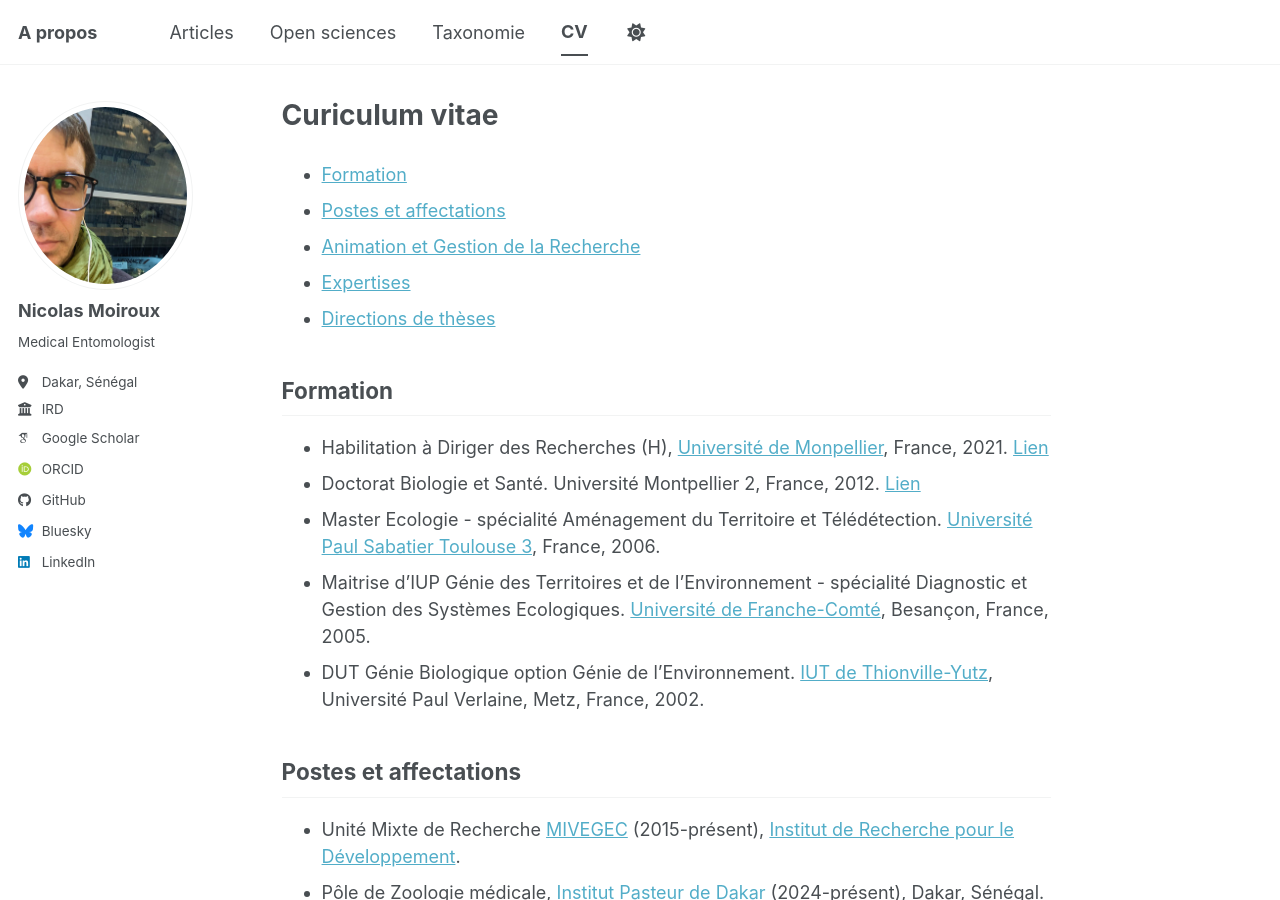
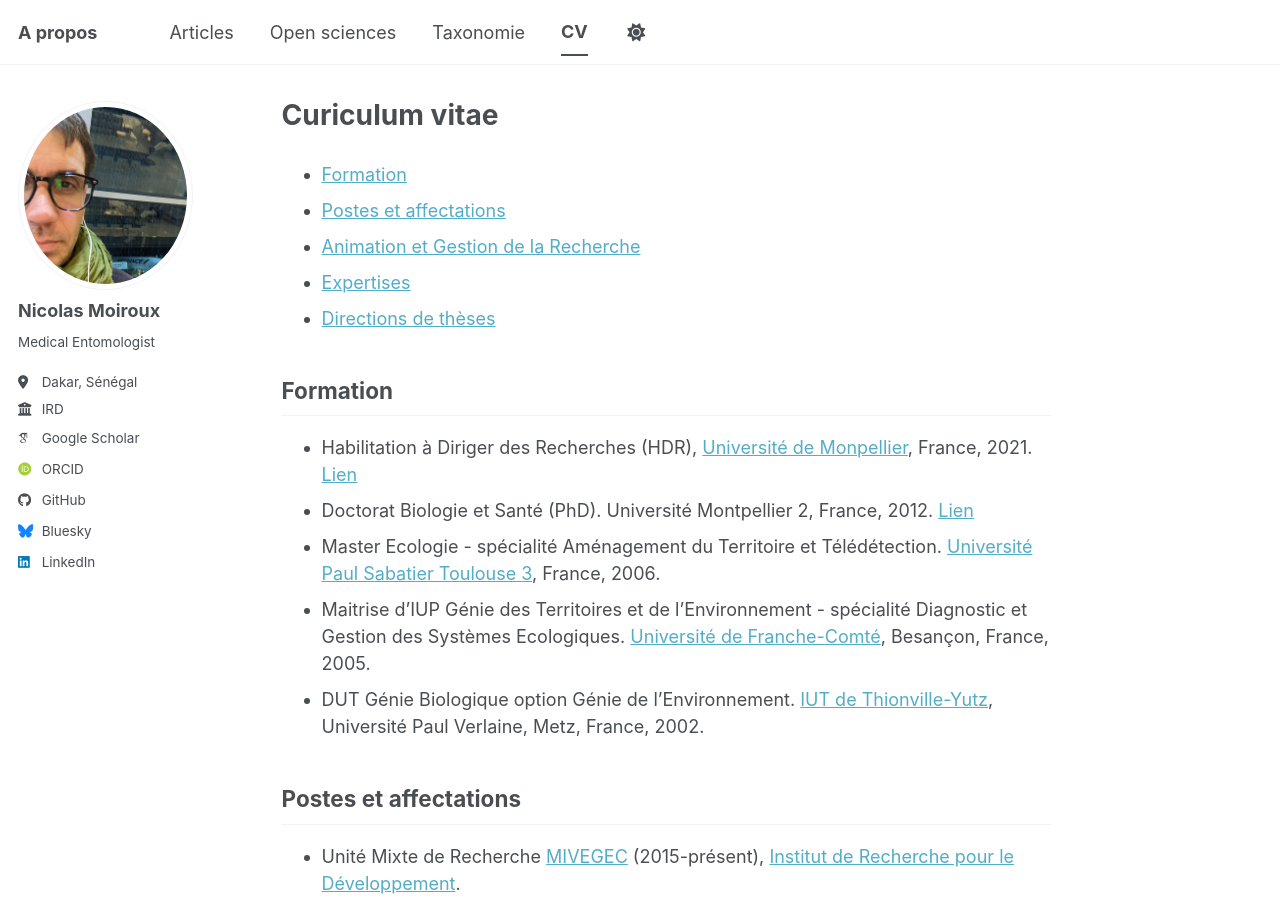
Before and after one commit to Nmoiroux/nmoiroux.github.io, a Jekyll site: the page built from _pages/cv.md, in a window 1280 px wide and 900 px high. Built offline with Jekyll 4.4.1, drawn with Linux system fonts in a browser that asks for light colours; some web fonts are replaced; a script bundle is joined from its source files by our own code; library files that are not in the unit come from our copies.

Commit message:
typo HDR cv

```diff
--- a/Rmarkdown/cv.Rmd
+++ b/Rmarkdown/cv.Rmd
@@ -12,8 +12,8 @@ output: github_document
 
 
 ## Formation
-* Habilitation à Diriger des Recherches (H), [Université de Monpellier](https://www.umontpellier.fr/), France, 2021. [Lien](https://hal.science/tel-03698171v1)
-* Doctorat Biologie et Santé. Université Montpellier 2, France, 2012. [Lien](https://theses.hal.science/tel-00812118v1)
+* Habilitation à Diriger des Recherches (HDR), [Université de Monpellier](https://www.umontpellier.fr/), France, 2021. [Lien](https://hal.science/tel-03698171v1)
+* Doctorat Biologie et Santé (PhD). Université Montpellier 2, France, 2012. [Lien](https://theses.hal.science/tel-00812118v1)
 * Master Ecologie - spécialité Aménagement du Territoire et Télédétection. [Université Paul Sabatier Toulouse 3](https://www.univ-tlse3.fr/), France, 2006.
 * Maitrise d'IUP Génie des Territoires et de l'Environnement - spécialité Diagnostic et Gestion des Systèmes Ecologiques. [Université de Franche-Comté](https://www.umlp.fr/), Besançon, France, 2005.
 * DUT Génie Biologique option Génie de l'Environnement. [IUT de Thionville-Yutz](https://iut-thionville-yutz.univ-lorraine.fr/), Université Paul Verlaine, Metz, France, 2002.
--- a/_pages/cv.md
+++ b/_pages/cv.md
@@ -12,8 +12,8 @@ output: github_document
 
 
 ## Formation
-* Habilitation à Diriger des Recherches (H), [Université de Monpellier](https://www.umontpellier.fr/), France, 2021. [Lien](https://hal.science/tel-03698171v1)
-* Doctorat Biologie et Santé. Université Montpellier 2, France, 2012. [Lien](https://theses.hal.science/tel-00812118v1)
+* Habilitation à Diriger des Recherches (HDR), [Université de Monpellier](https://www.umontpellier.fr/), France, 2021. [Lien](https://hal.science/tel-03698171v1)
+* Doctorat Biologie et Santé (PhD). Université Montpellier 2, France, 2012. [Lien](https://theses.hal.science/tel-00812118v1)
 * Master Ecologie - spécialité Aménagement du Territoire et Télédétection. [Université Paul Sabatier Toulouse 3](https://www.univ-tlse3.fr/), France, 2006.
 * Maitrise d'IUP Génie des Territoires et de l'Environnement - spécialité Diagnostic et Gestion des Systèmes Ecologiques. [Université de Franche-Comté](https://www.umlp.fr/), Besançon, France, 2005.
 * DUT Génie Biologique option Génie de l'Environnement. [IUT de Thionville-Yutz](https://iut-thionville-yutz.univ-lorraine.fr/), Université Paul Verlaine, Metz, France, 2002.
```
